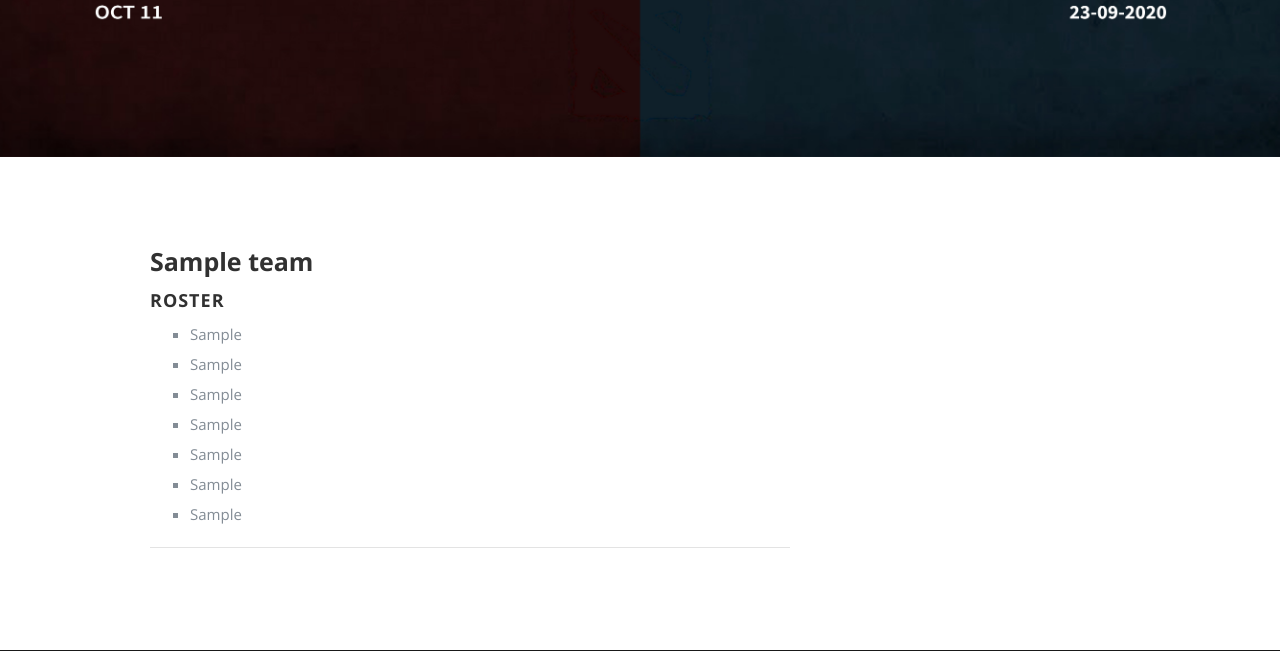
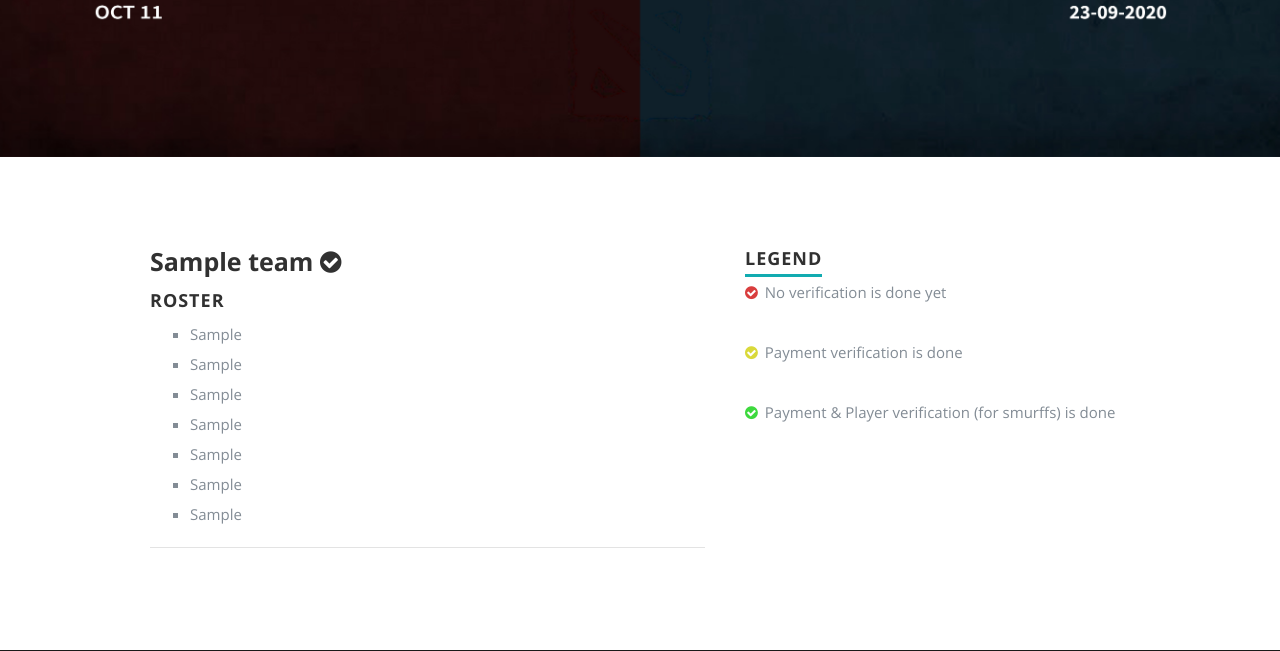
Before and after one commit to bumblebee211196/the-conquest2, a Flask app: page /registered_teams in a window 1280 px wide. Shown: the part 643-1294 px from the top of the page. Run offline with Flask 2, Linux system fonts and the light colour scheme; tables that the repository leaves empty hold one stand-in row (values such as "Sample post").

Commit message:
:bento: Add verified check for teams

```diff
--- a/app.py
+++ b/app.py
@@ -62,12 +62,12 @@ def show_teams():
     _teams = Teams.query.all()
     teams = []
     for team in _teams:
-        if team.status == 'verified':
-            teams.append({
-                'name': team.name,
-                'roster': [team.player1, team.player2, team.player3, team.player4, team.player5, team.player6,
-                           team.player7]
-            })
+        teams.append({
+            'name': team.name,
+            'status': team.status,
+            'roster': [team.player1, team.player2, team.player3, team.player4, team.player5, team.player6,
+                       team.player7]
+        })
     return render_template('regsitered_teams.html', teams=teams)
 
 
--- a/static/css/layout.css
+++ b/static/css/layout.css
@@ -441,6 +441,23 @@ ul#nav li.current a {
     font: 25px/30px 'opensans-bold', sans-serif;
 }
 
+#register .not_verified {
+    color: #D93E3E;
+}
+
+#register .payment_verified {
+    color: #D9D93A;
+}
+
+#register .players_verified {
+    color: #3ED93E;
+}
+
+#register .legend {
+    display: inline-block;
+    padding-left: 3px;
+}
+
 /* ------------------------------------------------------------------ */
 /* ------------------------------------------------------------------ */
 /* e. Contact Section
--- a/templates/regsitered_teams.html
+++ b/templates/regsitered_teams.html
@@ -15,10 +15,10 @@
     </header>
     <section id="register">
         <div class="row">
-            <div class="eight columns">
+            <div class="seven columns">
             {% if teams %}
                 {% for team in teams %}
-                    <h3>{{ team.name }}</h3>
+                    <h3>{{ team.name }}   <i class="fa fa-check-circle {{ team.status }}"></i></h3>
                     <h1>Roster</h1>
                     <ul id="teams">
                         {% for player in team.roster %}
@@ -33,6 +33,29 @@
                 <h2 class="no-teams">No teams have registered yet!</h2>
             {% endif %}
             </div>
+            <aside class="five columns footer-widgets">
+                <h4><span>Legend</span></h4>
+                <ul>
+                    <li>
+                        <div>
+                            <i class="fa fa-check-circle not_verified"></i>
+                            <p class="legend">No verification is done yet</p>
+                        </div>
+                    </li>
+                    <li>
+                        <div>
+                            <i class="fa fa-check-circle payment_verified"></i>
+                            <p class="legend">Payment verification is done</p>
+                        </div>
+                    </li>
+                    <li>
+                        <div>
+                            <i class="fa fa-check-circle players_verified"></i>
+                            <p class="legend">Payment & Player verification (for smurffs) is done</p>
+                        </div>
+                    </li>
+                </ul>
+            </aside>
         </div>
     </section>
 
```
